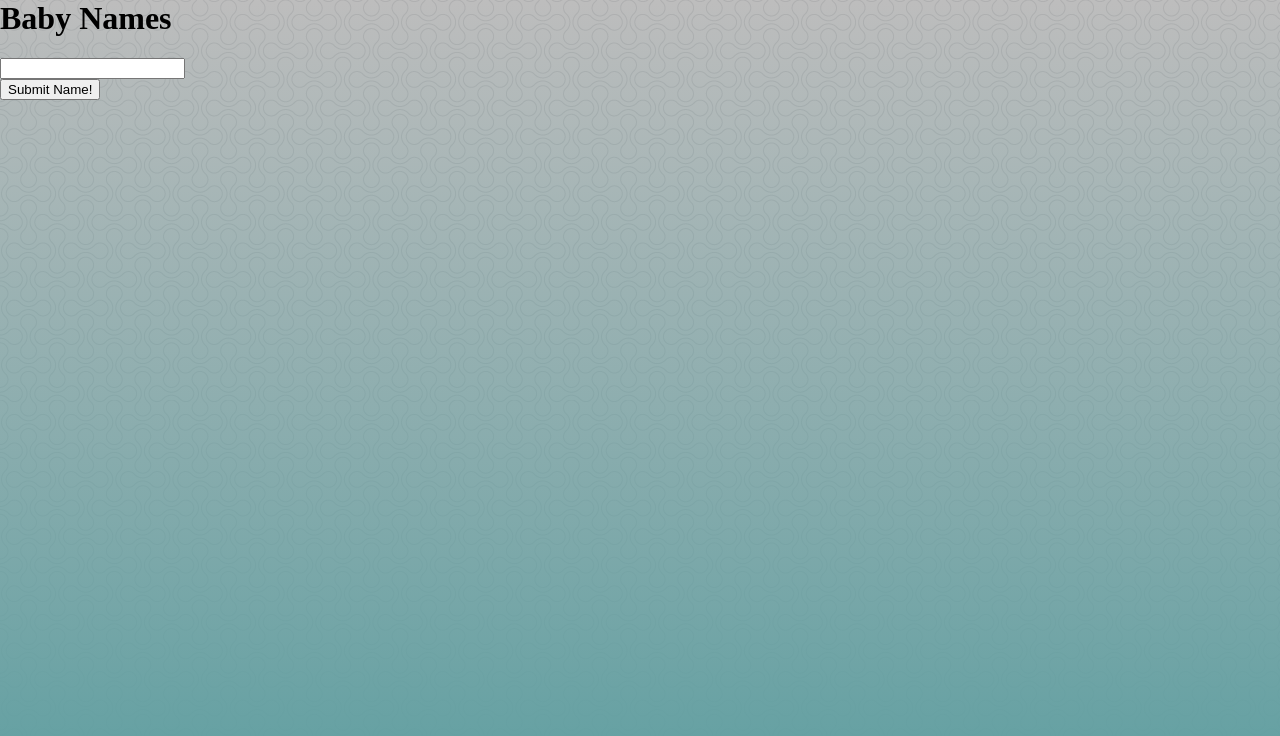
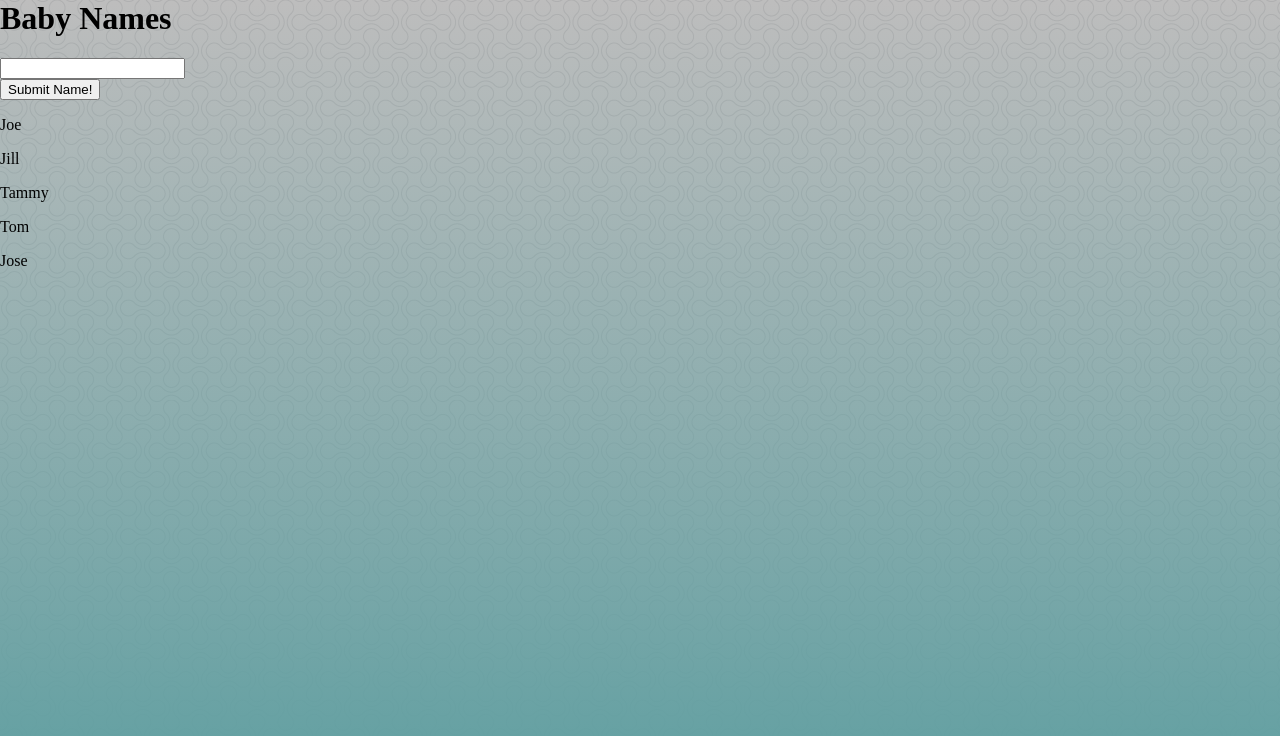
Before and after one commit to clueking1/baby_names_spa, a React (Create React App) app: page / in a window 1280 px wide. Shown: the top 736 px of the page. Built offline with nearby package versions, Linux system fonts and the light colour scheme.

Commit message:
added unstyle NameDisplay with names as styled placeholders to MainPAge

```diff
--- a/src/Components/NameDisplay/index.js
+++ b/src/Components/NameDisplay/index.js
@@ -0,0 +1,16 @@
+import React from 'react'
+import './style.css'
+
+function NameDisplay() {
+    return (
+        <div className="nameDiv">
+            <p className="name">Joe</p>
+            <p className="name">Jill</p>
+            <p className="name">Tammy</p>
+            <p className="name">Tom</p>
+            <p className="name">Jose</p>
+        </div>
+    )
+}
+
+export default NameDisplay
--- a/src/Pages/MainPage/index.js
+++ b/src/Pages/MainPage/index.js
@@ -4,6 +4,7 @@
 //components' imports
 import Title from '../../Components/Title'
 import Input from '../../Components/InputNames'
+import Name from '../../Components/NameDisplay'
 
 function MainPage() {
     return (
@@ -11,6 +12,7 @@
             <div className="mainColor">
                 <Title />
                 <Input />
+                <Name />
             </div>
         </div>
     )
```
